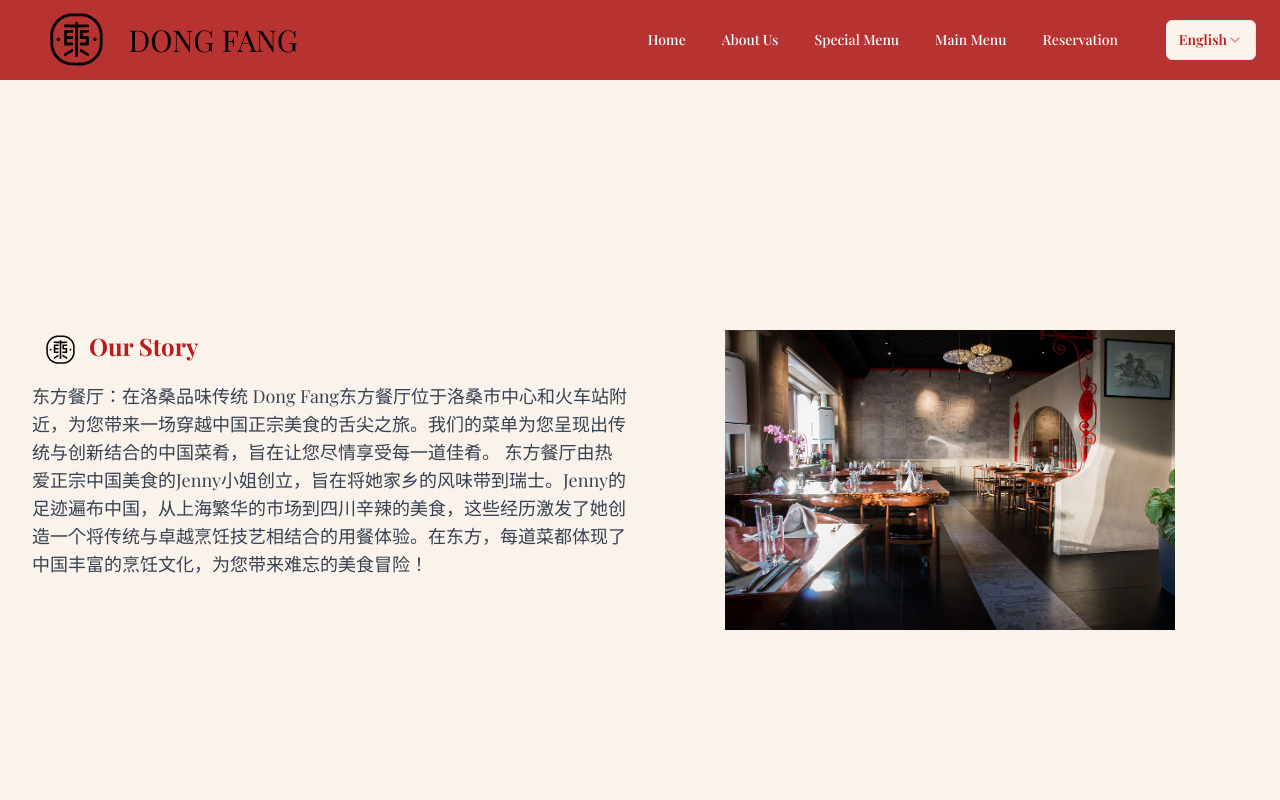
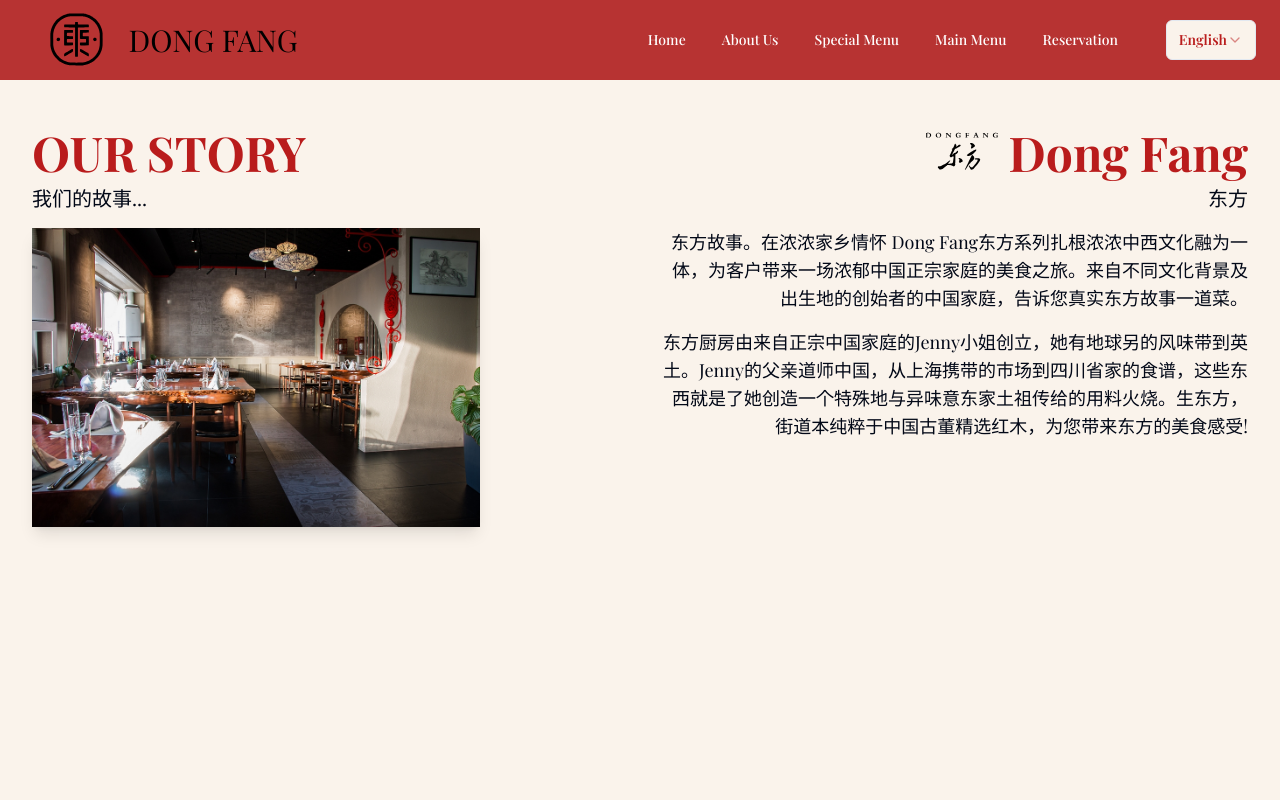
Before and after one commit to xerexcoded/dongfang, a Next.js app: page /about in a window 1280 px wide. Shown: the top 800 px of the page. Built offline with nearby package versions, Linux system fonts and the light colour scheme; a web font is replaced by a local one.

Commit message:
about-us page revamp

```diff
--- a/src/app/about/page.tsx
+++ b/src/app/about/page.tsx
@@ -1,36 +1,56 @@
-import React from 'react'
+import Image from "next/image";
+import React from "react";
 
 const about = () => {
-    return (
-        <section className="flex items-center px-8 py-12 min-h-screen bg-custom-beige">
+  return (
+    <div className="bg-custom-beige min-h-svh">
+      <div className="container mx-auto px-4 sm:px-6 lg:px-8">
+        <div className="grid grid-cols-1 md:grid-cols-2 gap-8 py-12">
+          <div className="flex flex-col items-center md:items-start text-center md:text-left">
+            <h2 className="text-5xl font-bold uppercase text-red-700">
+              Our Story
+            </h2>
+            <p className="mt-2 text-xl">我们的故事...</p>
+            <Image
+              alt="Team photo"
+              className="mt-4 w-full max-w-md h-auto shadow-lg"
+              height="300"
+              src="/homepage/1.jpg"
+              style={{
+                aspectRatio: "450/300",
+                objectFit: "cover",
+              }}
+              width="450"
+            />
+          </div>
+          <div className="flex flex-col items-center md:items-end text-center md:text-right">
+            <h2 className="text-5xl flex flex-row font-bold text-red-700">
+              <Image
+                alt="Dong Fang Logo"
+                className="mr-2"
+                height={50}
+                src="/about/1.svg"
+                style={{
+                  aspectRatio: "16/9",
+                  objectFit: "cover",
+                }}
+                width={75}
+              />
+              Dong Fang
+            </h2>
+            <p className="mt-2 mb-4 text-xl">东方</p>
+            <p className="text-lg">
+              东方故事。在浓浓家乡情怀 Dong
+              Fang东方系列扎根浓浓中西文化融为一体，为客户带来一场浓郁中国正宗家庭的美食之旅。来自不同文化背景及出生地的创始者的中国家庭，告诉您真实东方故事一道菜。
+            </p>
+            <p className="text-lg mt-4">
+              东方厨房由来自正宗中国家庭的Jenny小姐创立，她有地球另的风味带到英土。Jenny的父亲道师中国，从上海携带的市场到四川省家的食谱，这些东西就是了她创造一个特殊地与异味意东家土祖传给的用料火烧。生东方，街道本纯粹于中国古董精选红木，为您带来东方的美食感受!
+            </p>
+          </div>
+        </div>
+      </div>
+    </div>
+  );
+};
 
-            <div className="grid grid-cols-1 md:grid-cols-2 gap-6">
-                <div>
-                    <h3 className="text-2xl font-bold text-red-700 mb-4"><img alt="Dong Fang Logo" className="h-8 inline " src="/dongfangLogo.svg" />Our Story</h3>
-                    <p className="text-lg text-gray-700 text-left">
-                        东方餐厅：在洛桑品味传统
-
-                        Dong Fang东方餐厅位于洛桑市中心和火车站附近，为您带来一场穿越中国正宗美食的舌尖之旅。我们的菜单为您呈现出传统与创新结合的中国菜肴，旨在让您尽情享受每一道佳肴。
-
-                        东方餐厅由热爱正宗中国美食的Jenny小姐创立，旨在将她家乡的风味带到瑞士。Jenny的足迹遍布中国，从上海繁华的市场到四川辛辣的美食，这些经历激发了她创造一个将传统与卓越烹饪技艺相结合的用餐体验。在东方，每道菜都体现了中国丰富的烹饪文化，为您带来难忘的美食冒险！
-                    </p>
-                    {/* <p className="text-lg text-gray-700 mt-4">
-                Over the years, Dong Fang has remained true to its roots, using traditional recipes and techniques passed
-                down through generations. Our chefs take pride in sourcing the freshest ingredients and carefully crafting
-                each dish with love and attention to detail.
-              </p>
-              <p className="text-lg text-gray-700 mt-4">
-                Today, Dong Fang is more than just a restaurant; it is a place where families and friends come together to
-                create lasting memories over delicious food and warm company. We invite you to experience the taste of
-                home in every dish and become a part of our story.
-              </p> */}
-                </div>
-                <div className=" h-[300px] overflow-hidden mx-auto">
-                    <img alt="Our Story Image" className=" h-full object-cover " src="/homepage/1.jpg" />
-                </div>
-            </div>
-        </section>
-    )
-}
-
-export default about
+export default about;
```
Also changed, not shown: public/about/1.svg (added).
